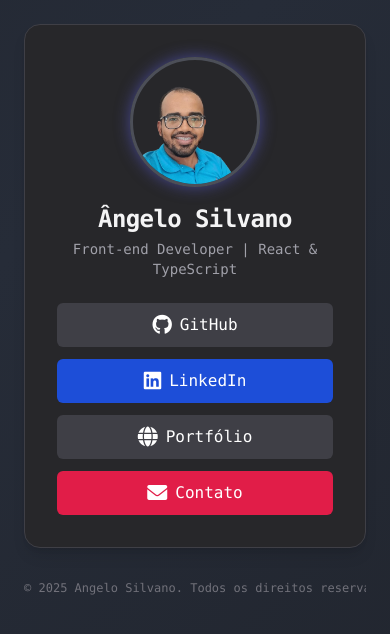
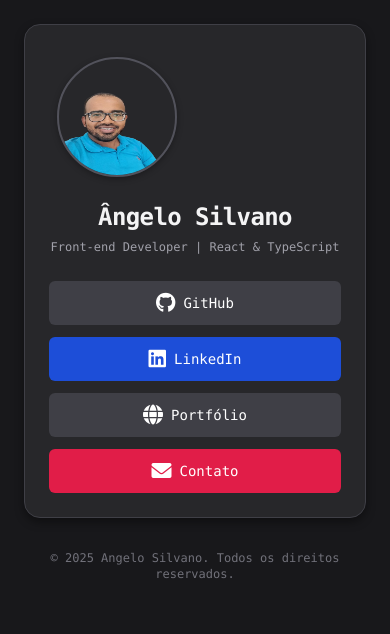
Before and after one commit to angelodesenvolvedor/LinkTree, a plain HTML site: page index.html in a window 390 px wide. Drawn offline with nearby package versions, Linux system fonts and the light colour scheme.

Commit message:
atualizando o estilo do body e ajustando a responsividade

```diff
--- a/css/style.css
+++ b/css/style.css
@@ -1,105 +1,110 @@
+/* style.css */
+
+/* Reset básico */
+* {
+  margin: 0;
+  padding: 0;
+  box-sizing: border-box;
+}
+
+/* Ajustes no body */
 body {
-    background: linear-gradient(135deg, #1a1b1f, #262c38, #1a1b1f);
-    background-size: 400% 400%;
-    background-position: center;
-    background-repeat: no-repeat;
-    animation: gradientAnimation 20s ease infinite;
+  font-family: 'Courier New', monospace;
+  background-color: #18181b; /* zinc-900 */
+  color: #f4f4f5; /* zinc-100 */
   display: flex;
   flex-direction: column;
   align-items: center;
   min-height: 100vh;
-    font-family: 'Fira Code', monospace;
-    color: #e2e8f0;
-    padding: 2rem 1rem;
-    box-sizing: border-box;
+  padding: 1.5rem;
 }
 
-@keyframes gradientAnimation {
-    0% { background-position: 0% 50%; }
-    50% { background-position: 100% 50%; }
-    100% { background-position: 0% 50%; }
-}
-
-.text-gray-200 {
-    color: #e2e8f0;
-}
-
-.text-gray-400 {
-    color: #94a3b8;
-}
-
-.btn-icon {
-    display: flex;
-    align-items: center;
-    justify-content: center;
-    padding: 0.75rem 1rem;
-    background-color: #2a2e3a;
-    border: 1px solid #3f475c;
-    border-radius: 8px;
-    color: #e2e8f0;
-    transition: all 0.3s ease;
+/* Card principal */
+div.bg-zinc-800 {
+  background-color: #27272a;
+  padding: 2rem;
+  border-radius: 1rem;
+  box-shadow: 0 4px 10px rgba(0,0,0,0.4);
   width: 100%;
+  max-width: 400px;
+  border: 1px solid #3f3f46;
   text-align: center;
 }
 
-.btn-icon:hover {
-    background-color: #3a3f51;
-    transform: scale(1.05);
-    box-shadow: 0 0 0 2px #6366f1;
-}
-
-.btn-icon i {
-    font-size: 1.3em;
-    margin-right: 10px;
-}
-
-.image-container {
-    display: flex;
-    justify-content: center;
-    margin-bottom: 1rem;
-}
-
+/* Imagem de perfil */
 .image-container img {
-    object-fit: cover;
-    border-radius: 100%;
-    border: 3px solid #4c4f58;
-    width: 150px;
-    height: 150px;
-    box-shadow: 0 0 15px rgba(99, 102, 241, 0.5);
+  width: 144px;
+  height: 144px;
+  border-radius: 9999px;
+  border: 2px solid #52525b;
+  box-shadow: 0 2px 6px rgba(0,0,0,0.3);
   transition: transform 0.3s ease;
 }
 
 .image-container img:hover {
   transform: scale(1.05);
-    box-shadow: 0 0 20px rgba(147, 51, 234, 0.6);
 }
 
-footer {
-    margin-top: 3rem;
-    width: 100%;
-    text-align: center;
-    overflow: hidden;
-    white-space: nowrap;
+/* Nome */
+h1 {
+  font-size: 1.5rem;
+  font-weight: bold;
+  color: #f4f4f5;
 }
 
-.footer-text-color {
-    color: #94a3b8;
+/* Subtítulo */
+p.text-zinc-400 {
+  color: #a1a1aa;
+  margin-top: 0.25rem;
   font-size: 0.875rem;
-    display: inline-block;
-    overflow: hidden;
-    text-overflow: ellipsis;
-    white-space: nowrap;
 }
 
-.footer-text-color a {
-    color: #6366f1;
-    text-decoration: none;
+/* Links */
+.mt-6 {
+  margin-top: 1.5rem;
+  display: flex;
+  flex-direction: column;
+  gap: 0.75rem;
 }
 
+a {
+  display: flex;
+  align-items: center;
+  justify-content: center;
+  padding: 0.5rem 1rem;
+  border-radius: 0.375rem;
+  color: #fff;
+  font-size: 1rem;
+  text-decoration: none;
+  transition: transform 0.3s ease;
+}
+
+a:hover {
+  transform: scale(1.05);
+}
+
+/* Estilos específicos por cor (herdado do Tailwind) */
+.bg-zinc-700 { background-color: #3f3f46; }
+.bg-zinc-700:hover { background-color: #52525b; }
+
+.bg-blue-700 { background-color: #1d4ed8; }
+.bg-blue-700:hover { background-color: #2563eb; }
+
+.bg-rose-600 { background-color: #e11d48; }
+.bg-rose-600:hover { background-color: #f43f5e; }
+
+/* Footer */
+footer {
+  margin-top: 2rem;
+  font-size: 0.75rem;
+  color: #71717a;
+  text-align: center;
+}
+
+/* Responsividade (mesmo já tá bem mobile-first, mas vamos garantir) */
 @media (max-width: 480px) {
-    .btn-icon {
-        font-size: 0.9rem;
-        padding: 0.6rem 0.8rem;
+  div.bg-zinc-800 {
+    padding: 1.5rem;
   }
 
   .image-container img {
@@ -107,22 +112,16 @@ footer {
     height: 120px;
   }
 
-    .footer-text-color {
+  h1 {
+    font-size: 1.25rem;
+  }
+
+  p.text-zinc-400 {
     font-size: 0.75rem;
   }
-}
-@media (max-width: 768px) {
-    .btn-icon {
-        font-size: 1rem;
-        padding: 0.7rem 0.9rem;
-    }
 
-    .image-container img {
-        width: 130px;
-        height: 130px;
-    }
-
-    .footer-text-color {
-        font-size: 0.8rem;
+  a {
+    font-size: 0.875rem;
+    padding: 0.5rem;
   }
 }
```
Lines whose indentation alone changed are shown as unchanged.
